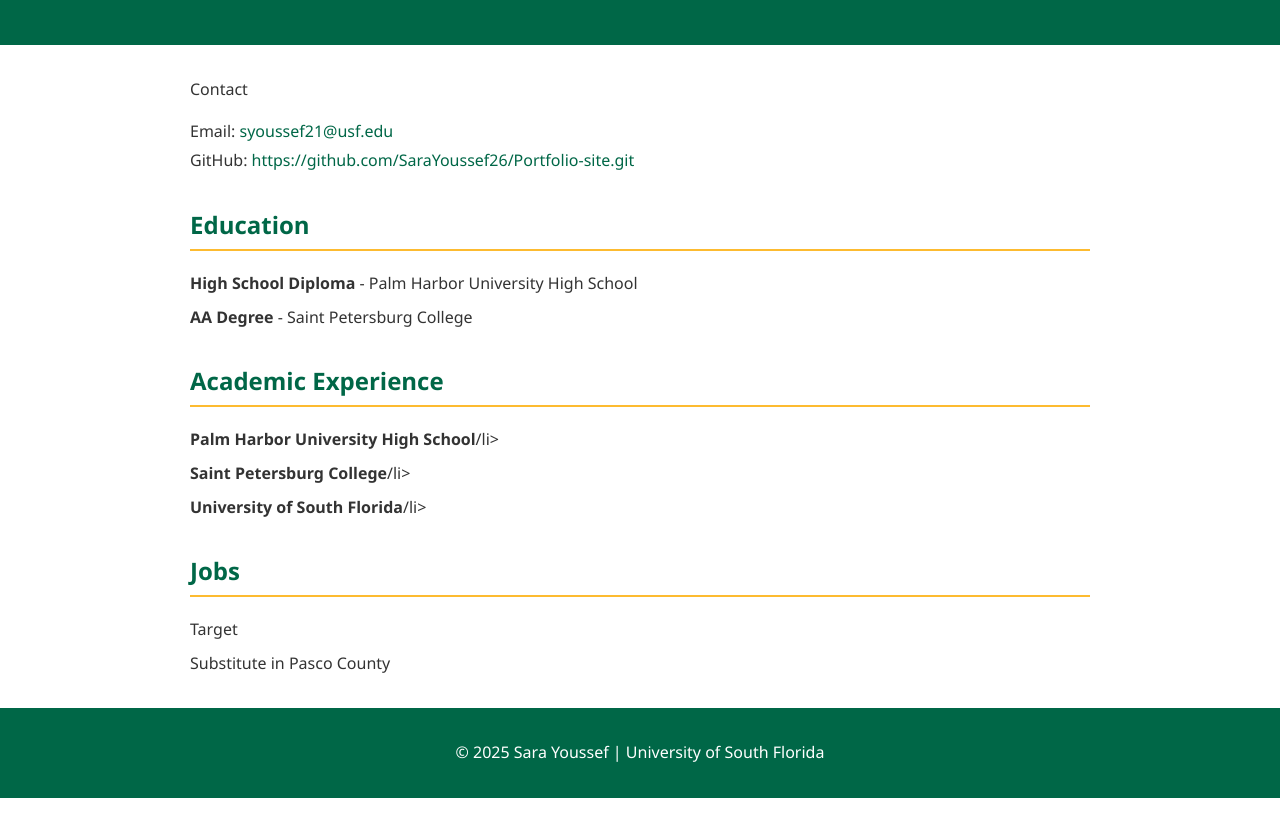
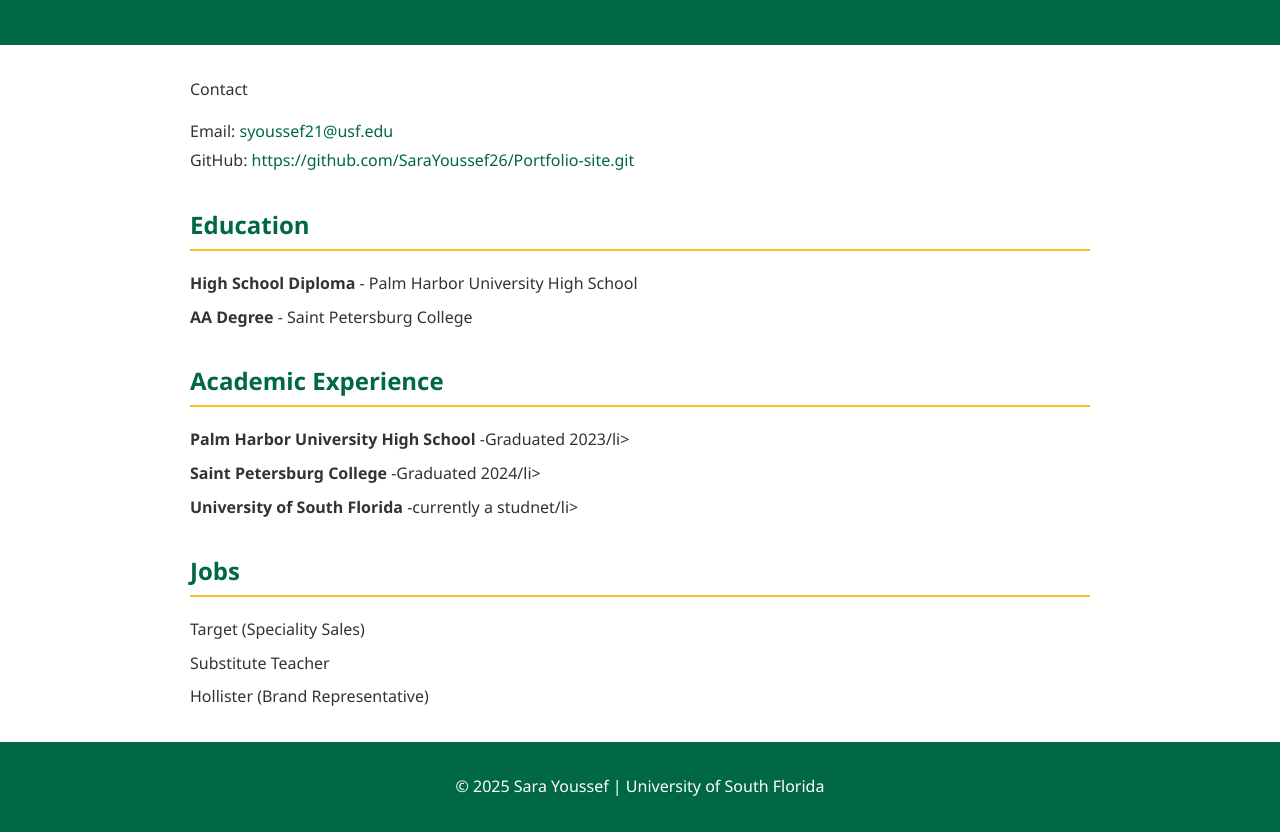
Before and after one commit to SaraYoussef26/Portfolio-site, a plain HTML site: page index.html in a window 1280 px wide. Shown: the part 158-990 px from the top of the page. Before the commit the page ends 956 px from the top, so only its background shows below. Drawn offline with Linux system fonts and the light colour scheme.

Commit message:
Initial Commit for index.html and styles.css

```diff
--- a/index.html
+++ b/index.html
@@ -32,17 +32,18 @@
            <section>
             <h2>Academic Experience</h2>
             <ul>
-              <li><strong>Palm Harbor University High School</strong>/li>
-              <li><strong>Saint Petersburg College</strong>/li>
-              <li><strong>University of South Florida</strong>/li>
+              <li><strong>Palm Harbor University High School</strong> -Graduated 2023/li>
+              <li><strong>Saint Petersburg College</strong> -Graduated 2024/li>
+              <li><strong>University of South Florida</strong> -currently a studnet/li>
             </ul>
           </section>
 
           <section>
             <h2>Jobs</h2>
             <ul>
-              <li>Target</li>
-              <li>Substitute in Pasco County</li>
+              <li>Target (Speciality Sales)</li>
+              <li>Substitute Teacher</li>
+              <li>Hollister (Brand Representative)</li>
             </ul>
           </section>
 
```
